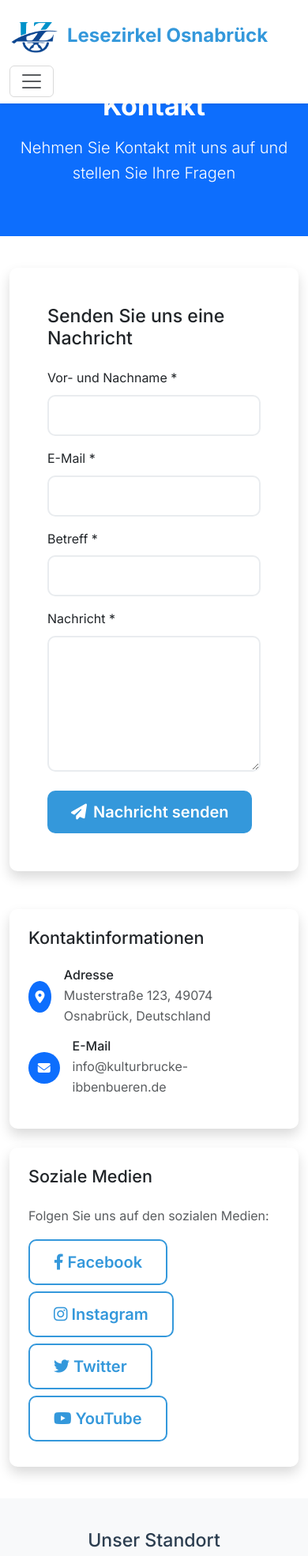
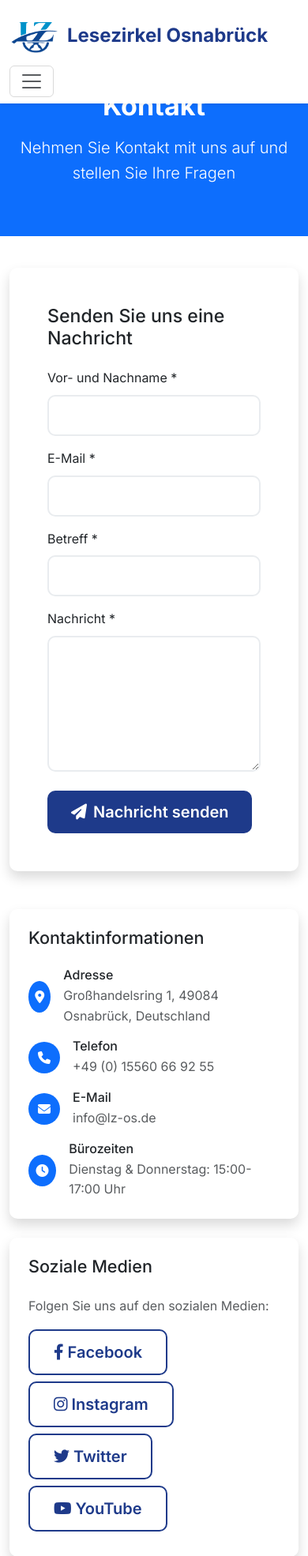
Before and after one commit to InalHakan/lesezirkel_osnabrueck, a Django app: page /kontakt/ in a window 390 px wide. Shown: the top 1970 px of the page at 79% size. Run offline with Django 5.2, Linux system fonts and the light colour scheme.

Commit message:
Update branding: Blue/navy color scheme and contact information
- Updated color scheme to blue/navy theme matching logo
- Added contact information: Großhandelsring 1, 49084 Osnabrück
- Updated email to info@lz-os.de
- Added phone number: +49 (0) 15560 66 92 55
- Added office hours: Tuesday & Thursday 15:00-17:00
- Updated all templates with new contact details
- Improved footer layout with Information section

```diff
--- a/static/css/style.css
+++ b/static/css/style.css
@@ -1,18 +1,18 @@
-/* KulturBrücke Ibbenbüren - Modern CSS Styles */
+/* Lesezirkel Osnabrück - Modern CSS Styles */
 
 :root {
-    --primary-color: #3498db;     /* Bright blue - matches logo */
-    --secondary-color: #e74c3c;   /* Vibrant red - puzzle piece */
-    --accent-color: #f1c40f;      /* Golden yellow - logo yellow */
-    --success-color: #2ecc71;     /* Vibrant green - puzzle piece */
-    --purple-color: #9b59b6;      /* Purple - logo purple tone */
-    --orange-color: #e67e22;      /* Orange - logo orange tone */
-    --dark-color: #2c3e50;        /* Dark gray - unchanged */
-    --light-color: #f8f9fa;       /* Light gray - unchanged */
-    --gray-color: #6c757d;        /* Medium gray - unchanged */
+    --primary-color: #1e3a8a;     /* Deep blue - matches logo */
+    --secondary-color: #3b82f6;   /* Bright blue - secondary logo color */
+    --accent-color: #1e40af;      /* Navy blue - darker accent */
+    --success-color: #10b981;     /* Green - success messages */
+    --light-blue: #60a5fa;       /* Light blue - lighter tones */
+    --dark-blue: #1e293b;        /* Very dark blue - text */
+    --dark-color: #1e293b;        /* Dark blue-gray for text */
+    --light-color: #f8fafc;       /* Very light blue-gray */
+    --gray-color: #64748b;        /* Blue-gray medium */
     --border-radius: 10px;
-    --box-shadow: 0 0.125rem 0.25rem rgba(0, 0, 0, 0.075);
-    --box-shadow-hover: 0 0.5rem 1rem rgba(0, 0, 0, 0.15);
+    --box-shadow: 0 0.125rem 0.25rem rgba(30, 58, 138, 0.075);
+    --box-shadow-hover: 0 0.5rem 1rem rgba(30, 58, 138, 0.15);
     --transition: all 0.3s ease;
 }
 
@@ -318,7 +318,7 @@ body {
 
 .form-control:focus {
     border-color: var(--primary-color);
-    box-shadow: 0 0 0 0.2rem rgba(52, 152, 219, 0.25);
+    box-shadow: 0 0 0 0.2rem rgba(30, 58, 138, 0.25);
 }
 
 .btn-primary {
@@ -331,7 +331,7 @@ body {
 }
 
 .btn-primary:hover {
-    background: #2980b9;
+    background: var(--accent-color);
     transform: translateY(-2px);
     box-shadow: var(--box-shadow-hover);
 }
--- a/templates/base.html
+++ b/templates/base.html
@@ -88,12 +88,6 @@
                     <p class="text-light opacity-75">
                         Wir fördern die Liebe zur Literatur und schaffen eine Gemeinschaft für Buchliebhaber in Osnabrück.
                     </p>
-                    <div class="social-links">
-                        <a href="#" class="text-light me-3" title="Facebook"><i class="fab fa-facebook-f"></i></a>
-                        <a href="#" class="text-light me-3" title="Instagram"><i class="fab fa-instagram"></i></a>
-                        <a href="#" class="text-light me-3" title="Twitter"><i class="fab fa-twitter"></i></a>
-                        <a href="#" class="text-light" title="YouTube"><i class="fab fa-youtube"></i></a>
-                    </div>
                 </div>
                 <div class="col-lg-2 col-md-6 mb-4">
                     <h6 class="mb-3 text-white">Seiten</h6>
@@ -108,27 +102,23 @@
                 <div class="col-lg-3 col-md-6 mb-4">
                     <h6 class="mb-3 text-white">Kontakt</h6>
                     <ul class="list-unstyled text-light opacity-75">
-                        <li><i class="fas fa-map-marker-alt me-2 text-primary"></i>Osnabrück, Deutschland</li>
-                        {% comment %} <li><i class="fas fa-phone me-2 text-primary"></i>+49 XXX XXX XXXX</li> {% endcomment %}
-                        <li><i class="fas fa-envelope me-2 text-primary"></i>info@lesezirkel-osnabrueck.de</li>
+                        <li><i class="fas fa-map-marker-alt me-2 text-primary"></i>Großhandelsring 1, 49084 Osnabrück</li>
+                        <li><i class="fas fa-phone me-2 text-primary"></i>+49 (0) 15560 66 92 55</li>
+                        <li><i class="fas fa-envelope me-2 text-primary"></i>info@lz-os.de</li>
+                        <li><i class="fas fa-clock me-2 text-primary"></i>Bürozeiten: Dienstag & Donnerstag, 15:00 - 17:00 Uhr</li>
                     </ul>
                 </div>
                 <div class="col-lg-3 col-md-6 mb-4">
-                    <h6 class="mb-3 text-white">Partner</h6>
-                    <div class="mb-3">
-                        <a href="https://www.landkreis-osnabrueck.de/" target="_blank" class="text-decoration-none text-light opacity-75">
-                            <i class="fas fa-external-link-alt me-2 text-primary"></i>Landkreis Osnabrück
-                        </a>
-                    </div>
-                    <div class="mb-3">
-                        <a href="https://europa.eu/" target="_blank" class="text-decoration-none text-light opacity-75">
-                            <i class="fas fa-star-circle me-2 text-warning"></i>Europäische Union
-                        </a>
-                    </div>
-                    <div class="mb-3">
-                        <a href="https://www.osnabrueck.de/" target="_blank" class="text-decoration-none text-light opacity-75">
-                            <i class="fas fa-city me-2 text-primary"></i>Stadt Osnabrück
-                        </a>
+                    <h6 class="mb-3 text-white">Information</h6>
+                    <p class="text-light opacity-75 mb-3">Wir sind für Sie da!</p>
+                    <p class="text-light opacity-75 small">
+                        Unsere Bürozeiten: Dienstag & Donnerstag,<br>
+                        15:00 – 17:00 Uhr
+                    </p>
+                    <div class="social-links mt-3">
+                        <a href="#" class="text-light me-3" title="Instagram"><i class="fab fa-instagram"></i></a>
+                        <a href="#" class="text-light me-3" title="Facebook"><i class="fab fa-facebook-f"></i></a>
+                        <a href="#" class="text-light" title="Twitter"><i class="fab fa-twitter"></i></a>
                     </div>
                 </div>
             </div>
@@ -138,7 +128,7 @@
                 <div class="row align-items-center">
                     <div class="col-md-6">
                         <p class="text-light opacity-75 small mb-0">
-                            © 2024 Lesezirkel Osnabrück e.V. Alle Rechte vorbehalten.
+                            © 2025 Alle Rechte vorbehalten.
                         </p>
                     </div>
                     <div class="col-md-6 text-md-end">
--- a/templates/main/contact.html
+++ b/templates/main/contact.html
@@ -86,22 +86,22 @@
                                 </div>
                                 <div>
                                     <h6 class="mb-1">Adresse</h6>
-                                    <p class="text-muted mb-0">Musterstraße 123, 49074 Osnabrück, Deutschland</p>
+                                    <p class="text-muted mb-0">Großhandelsring 1, 49084 Osnabrück, Deutschland</p>
                                 </div>
                             </div>
                         </div>
 
-                        {% comment %} <div class="contact-item mb-3">
+                        <div class="contact-item mb-3">
                             <div class="d-flex align-items-center">
                                 <div class="contact-icon bg-primary text-white rounded-circle me-3 d-flex align-items-center justify-content-center" style="width: 40px; height: 40px;">
                                     <i class="fas fa-phone"></i>
                                 </div>
                                 <div>
                                     <h6 class="mb-1">Telefon</h6>
-                                    <p class="text-muted mb-0">+49 XXX XXX XXXX</p>
+                                    <p class="text-muted mb-0">+49 (0) 15560 66 92 55</p>
                                 </div>
                             </div>
-                        </div> {% endcomment %}
+                        </div>
 
                         <div class="contact-item mb-3">
                             <div class="d-flex align-items-center">
@@ -110,22 +110,22 @@
                                 </div>
                                 <div>
                                     <h6 class="mb-1">E-Mail</h6>
-                                    <p class="text-muted mb-0">info@kulturbrucke-ibbenbueren.de</p>
+                                    <p class="text-muted mb-0">info@lz-os.de</p>
                                 </div>
                             </div>
                         </div>
 
-                        {% comment %} <div class="contact-item">
+                        <div class="contact-item">
                             <div class="d-flex align-items-center">
                                 <div class="contact-icon bg-primary text-white rounded-circle me-3 d-flex align-items-center justify-content-center" style="width: 40px; height: 40px;">
                                     <i class="fas fa-clock"></i>
                                 </div>
                                 <div>
-                                    <h6 class="mb-1">Öffnungszeiten</h6>
-                                    <p class="text-muted mb-0">Mo-Fr: 09:00-17:00</p>
+                                    <h6 class="mb-1">Bürozeiten</h6>
+                                    <p class="text-muted mb-0">Dienstag & Donnerstag: 15:00-17:00 Uhr</p>
                                 </div>
                             </div>
-                        </div> {% endcomment %}
+                        </div>
                     </div>
                 </div>
 
--- a/templates/main/privacy.html
+++ b/templates/main/privacy.html
@@ -30,9 +30,9 @@
                             <p>Verantwortlich für die Verarbeitung Ihrer personenbezogenen Daten ist:</p>
                             <address class="bg-light p-3 rounded">
                                 <strong>Lesezirkel Osnabrück e.V.</strong><br>
-                                Musterstraße 123, 49074 Osnabrück<br>
+                                Großhandelsring 1, 49084 Osnabrück<br>
                                 Vertreten durch den Vorstand (siehe <a href="{% url 'impressum' %}">Impressum</a>)<br>
-                                E-Mail: <a href="mailto:info@lesezirkel-osnabrueck.de">info@lesezirkel-osnabrueck.de</a>
+                                E-Mail: <a href="mailto:info@lz-os.de">info@lz-os.de</a>
                             </address>
                         </div>
 
@@ -179,7 +179,7 @@
                             </h5>
                             <p class="mb-0">
                                 Bei Fragen zum Datenschutz können Sie sich jederzeit an uns wenden:
-                                <a href="mailto:info@lesezirkel-osnabrueck.de">info@lesezirkel-osnabrueck.de</a>
+                                <a href="mailto:info@lz-os.de">info@lz-os.de</a>
                             </p>
                         </div>
                     </div>
```
Also changed, not shown: templates/main/impressum.html (+7 -7 lines).
